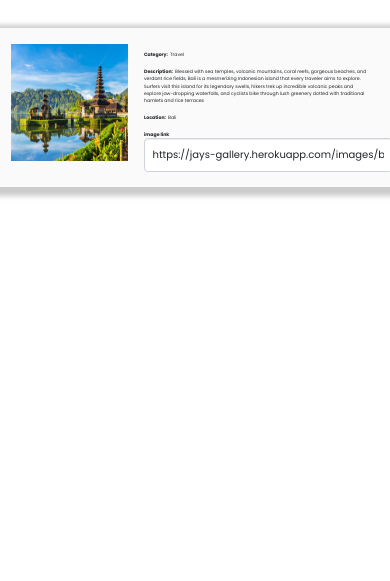
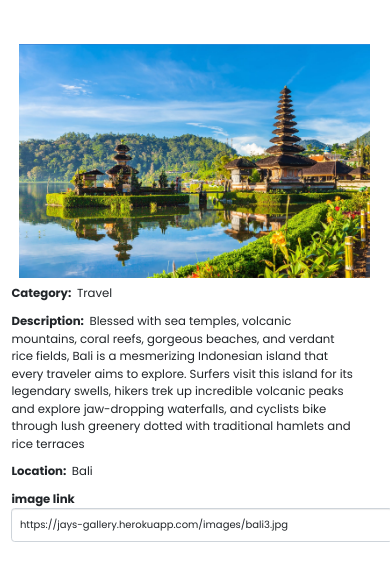
Before and after one commit to AjedidahMwanzia/jays-gallery, a Django app: page /photo/2 in a window 390 px wide. Shown: the part 84-665 px from the top of the page. Run offline with Django 4.2, Linux system fonts and the light colour scheme; data comes from the database, SQL or seed files in the repository; some libraries are stand-ins or nearby versions.

Commit message:
style single photo template

```diff
--- a/photos/templates/photos/photo.html
+++ b/photos/templates/photos/photo.html
@@ -11,7 +11,7 @@
                     <p ><strong>Category: </strong>  &nbsp;{{photo.category}}</p>
                     <p ><strong>Description: </strong>  &nbsp;{{photo.description}}</p>
                     <p ><strong>Location: </strong>  &nbsp;{{photo.location}}</p>
-                    <div class="modal-footer justify-content-start" >
+                    <div id="video" class="modal-footer justify-content-start" >
                         <label >image link</label>
                         <input class="form-control " type="text " value="https://jays-gallery.herokuapp.com{{photo.image.url}} " id="{{photo.id}}.url">
 
--- a/static/css/style.css
+++ b/static/css/style.css
@@ -28,6 +28,32 @@ body{
 .navbar-nav a{
     color: black;
     font-size: 1vw;
+   }
+   .images{
+    display: flex;
+    background-color:  #fafafa;
+    width: 110%;
+    box-shadow: 3px 3px 5px 6px #ccc;
+    margin-top: 2vw;
+    padding: 4vw;
+    margin-left: -3vw;
+
+}
+.images img {
+    width: 30vw;
+    margin-right: 4vw;
+    height: 30vw;
+}
+.images p {
+    width: 90%;
+    margin-top: 2VW;
+
+}
+.vl {
+    border-left: 0.2vw solid grey;
+    height: 50vw;
+    position: absolute;
+
   }
 
 
@@ -70,29 +96,36 @@ body{
 
     }
 }
+
+@media screen and (max-width:500px){
     .images{
         display: flex;
-    background-color:  #fafafa;
+        flex-direction: column;
+        box-shadow: none;
+        background-color: white;
         width: 110%;
-    box-shadow: 3px 3px 5px 6px #ccc;
         margin-top: 2vw;
         padding: 4vw;
         margin-left: -3vw;
 
     }
     .images img {
-    width: 30vw;
-    margin-right: 4vw;
-    height: 30vw;
+        width: 90vw;
+        margin-left: 2vw;
+        height: 60vw;
     }
     .images p {
         width: 90%;
         margin-top: 2VW;
+        font-size: 3vw;
 
     }
-.vl {
-    border-left: 0.2vw solid grey;
-    height: 50vw;
-    position: absolute;
-
+    label{
+        font-size: 3vw;
+        margin-bottom: 1vw;
     }
+    .form-control input{
+        width: 20%;
+        margin-left: -2vw;
+    }
+  }
```
Lines whose indentation alone changed are shown as unchanged.
